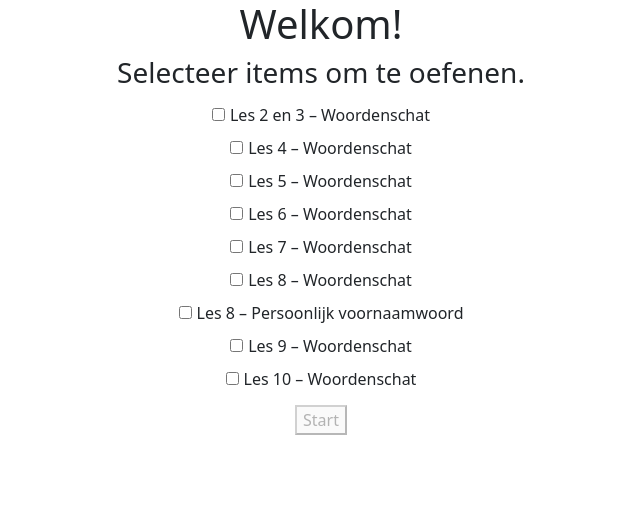
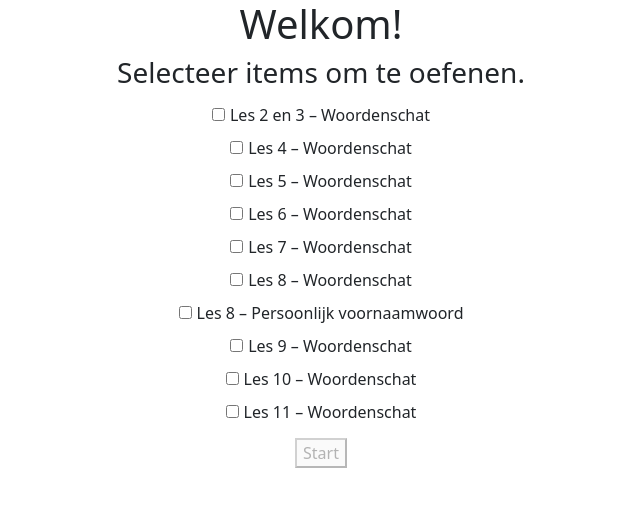
Before and after one commit to wilcomuit/bijbels-hebreeuws, a Vue app: page / in a window 1280 px wide. Shown: the top 506 px of the page, without its empty margins (319-959 px from the left). Built offline with nearby package versions, Linux system fonts and the light colour scheme.

Commit message:
Added lesson 11.

```diff
--- a/src/lessons/_lessonList.ts
+++ b/src/lessons/_lessonList.ts
@@ -7,6 +7,7 @@ import lesson8Vocabulary from '@/lessons/lesson8/vocabulary'
 import lesson9Vocabulary from '@/lessons/lesson9/vocabulary'
 import lesson8PersonalPronouns from '@/lessons/lesson8/personalPronouns'
 import lesson10Vocabulary from '@/lessons/lesson10/vocabulary'
+import lesson11Vocabulary from '@/lessons/lesson11/vocabulary'
 
 export default function lessonList() {
   return [
@@ -19,5 +20,6 @@ export default function lessonList() {
     lesson8PersonalPronouns,
     lesson9Vocabulary,
     lesson10Vocabulary,
+    lesson11Vocabulary
   ]
 }
--- /dev/null
+++ b/src/lessons/lesson11/vocabulary.ts
@@ -0,0 +1,105 @@
+const questions: Array<QuestionType> = [
+  {
+    question: 'אוֹ',
+    answers: ['en'],
+    type: 'woordenschat'
+  },
+  {
+    question: 'אוֹת',
+    answers: ['teken', 'gedenkteken'],
+    type: 'woordenschat'
+  },
+  {
+    question: 'אֵל',
+    answers: ['God', 'godheid'],
+    type: 'woordenschat'
+  },
+  {
+    question: 'הֵן',
+    answers: ['zie', 'kijk'],
+    type: 'woordenschat'
+  },
+  {
+    question: 'הִנֵּה',
+    answers: ['zie', 'kijk'],
+    type: 'woordenschat'
+  },
+  {
+    question: 'זֶרַע',
+    answers: ['zaad', 'nageslacht'],
+    type: 'woordenschat'
+  },
+  {
+    question: 'חֲצִי',
+    answers: ['half', 'helft'],
+    type: 'woordenschat'
+  },
+  {
+    question: 'לָקַח',
+    answers: ['hij nam', 'hij haalde', 'hij pakte'],
+    type: 'woordenschat'
+  },
+  {
+    question: 'מָלַךְ',
+    answers: ['hij heersde', 'hij werd koning', 'hij was koning'],
+    type: 'woordenschat'
+  },
+  {
+    question: 'מָצָא',
+    answers: ['hij vond'],
+    type: 'woordenschat'
+  },
+  {
+    question: 'נָפַל',
+    answers: ['hij viel', 'hij lag'],
+    type: 'woordenschat'
+  },
+  {
+    question: 'עָבַד',
+    answers: ['hij werkte', 'hij diende'],
+    type: 'woordenschat'
+  },
+  {
+    question: 'עָלָה',
+    answers: ['hij ging op', 'hij reisde'],
+    type: 'woordenschat'
+  },
+  {
+    question: 'פָּקַד',
+    answers: ['hij bezocht', 'hij zag om naar', 'hij stelde aan'],
+    type: 'woordenschat'
+  },
+  {
+    question: 'קָרָא',
+    answers: ['hij riep', 'hij noemde'],
+    type: 'woordenschat'
+  },
+  {
+    question: 'שָׁכַב',
+    answers: ['hij lag', 'hij ging liggen', 'hij sliep'],
+    type: 'woordenschat'
+  },
+  {
+    question: 'שָׁלַח',
+    answers: ['hij liet gaan', 'hij zond', 'hij droeg op'],
+    type: 'woordenschat'
+  },
+  {
+    question: 'שָׁמַע',
+    answers: ['hij hoorde', 'hij gehoorzaamde', 'hij verstond', 'hij luisterde'],
+    type: 'woordenschat'
+  },
+  {
+    question: 'שָׁמַר',
+    answers: ['hij bewaarde', 'hij behield', 'hij bewaakte', 'hij onderhield', 'hij lette op'],
+    type: 'woordenschat'
+  }
+]
+const lesson11Vocabulary: LessonType = {
+  id: 'lesson11-vocabulary',
+  name: 'Les 11 – Woordenschat',
+  type: 'woordenschat',
+  active: false,
+  questions
+}
+export default lesson11Vocabulary
```
